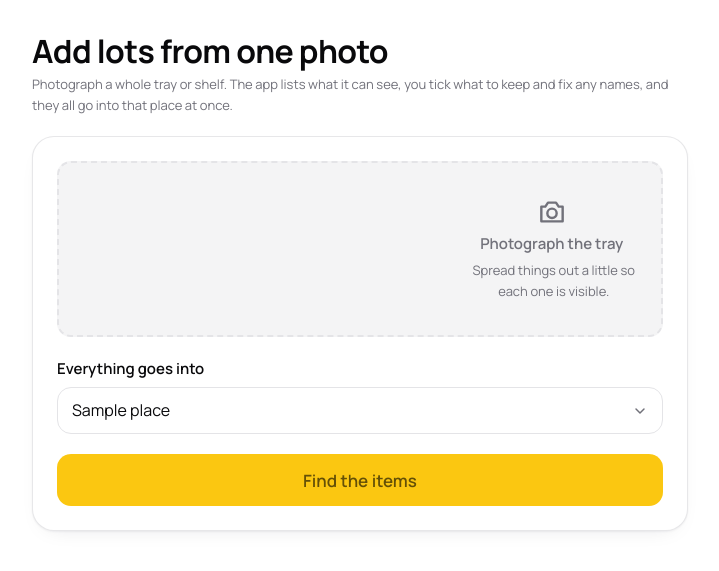
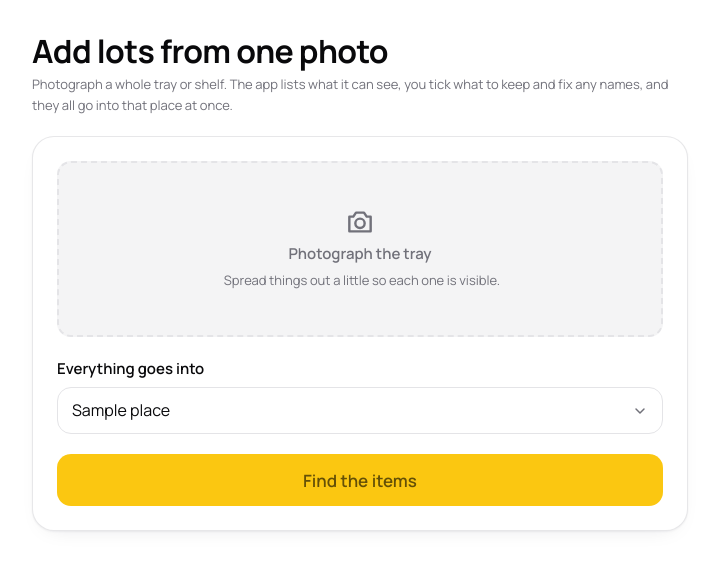
Before and after one commit to lightmorphic/where, a Flask app: page /bulk in a window 1280 px wide. Shown: the part 54-625 px from the top of the page, without its empty margins (280-999 px from the left). Run offline with Flask 3, Linux system fonts and the light colour scheme; tables that the repository leaves empty hold one stand-in row (values such as "Sample post").

Commit message:
Centre the photo prompt when there is no photo yet

```diff
--- a/app/static/css/main.css
+++ b/app/static/css/main.css
@@ -187,6 +187,7 @@ input[type="checkbox"], input[type="radio"] { width: 1.25rem; height: 1.25rem; f
   background: var(--muted); cursor: pointer; text-align: center;
 }
 .photo-drop:hover { border-color: var(--muted-fg); }
+.photo-drop img[hidden] { display: none; }
 .photo-drop img { display: block; width: 100%; max-height: 22rem; object-fit: contain; background: var(--muted); }
 .photo-drop .photo-cta { display: flex; flex-direction: column; align-items: center; gap: .25rem; padding: 1.25rem; font-weight: 600; color: var(--muted-fg); }
 .photo-drop.has-photo { border-style: solid; }
```
